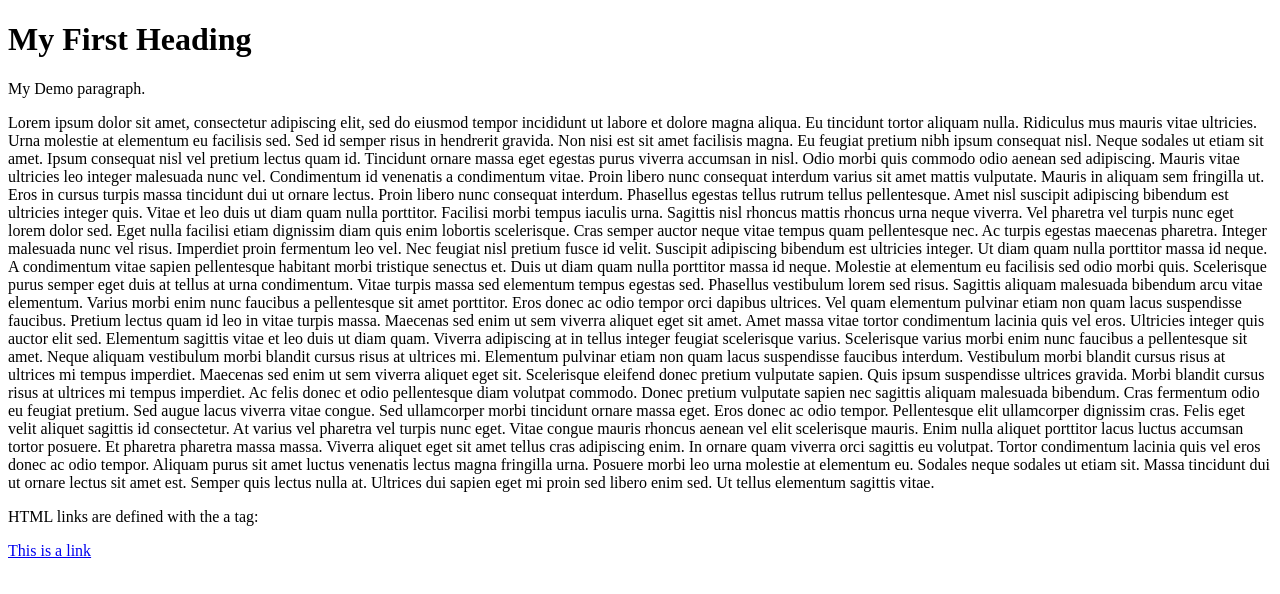
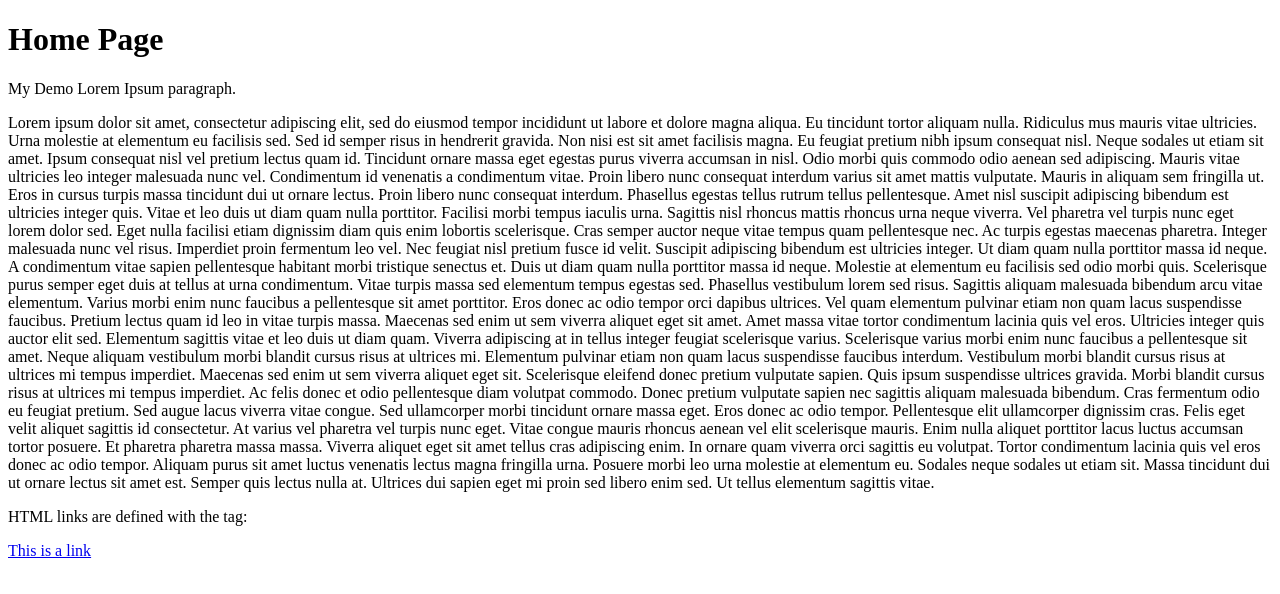
Before and after one commit to sergekr/git-demo, a plain HTML site: page index.html in a window 1280 px wide. Drawn offline with Linux system fonts and the light colour scheme.

Commit message:
More website changes.

```diff
--- a/index.html
+++ b/index.html
@@ -1,10 +1,15 @@
 <!DOCTYPE html>
 <html>
+
+	<head>
+		<meta charset+"UFT-12">
+		<title>Home Page</title>
+	</head>
 	<body>
 
-<h1>My First Heading</h1>
+		<h1>Home Page</h1>
 
-<p>My Demo paragraph.</p>
+		<p>My Demo Lorem Ipsum paragraph.</p>
 			Lorem ipsum dolor sit amet, consectetur adipiscing elit, sed do eiusmod tempor incididunt ut labore et dolore magna aliqua. Eu tincidunt tortor aliquam nulla. Ridiculus mus mauris vitae ultricies. Urna molestie at elementum eu facilisis sed. Sed id semper risus in hendrerit gravida. Non nisi est sit amet facilisis magna. Eu feugiat pretium nibh ipsum consequat nisl. Neque sodales ut etiam sit amet. Ipsum consequat nisl vel pretium lectus quam id. Tincidunt ornare massa eget egestas purus viverra accumsan in nisl. Odio morbi quis commodo odio aenean sed adipiscing. Mauris vitae ultricies leo integer malesuada nunc vel. Condimentum id venenatis a condimentum vitae. Proin libero nunc consequat interdum varius sit amet mattis vulputate. Mauris in aliquam sem fringilla ut.
 
 			Eros in cursus turpis massa tincidunt dui ut ornare lectus. Proin libero nunc consequat interdum. Phasellus egestas tellus rutrum tellus pellentesque. Amet nisl suscipit adipiscing bibendum est ultricies integer quis. Vitae et leo duis ut diam quam nulla porttitor. Facilisi morbi tempus iaculis urna. Sagittis nisl rhoncus mattis rhoncus urna neque viverra. Vel pharetra vel turpis nunc eget lorem dolor sed. Eget nulla facilisi etiam dignissim diam quis enim lobortis scelerisque. Cras semper auctor neque vitae tempus quam pellentesque nec. Ac turpis egestas maecenas pharetra. Integer malesuada nunc vel risus. Imperdiet proin fermentum leo vel. Nec feugiat nisl pretium fusce id velit. Suscipit adipiscing bibendum est ultricies integer.
@@ -15,9 +20,8 @@ Amet massa vitae tortor condimentum lacinia quis vel eros. Ultricies integer qui
 
 			Sed augue lacus viverra vitae congue. Sed ullamcorper morbi tincidunt ornare massa eget. Eros donec ac odio tempor. Pellentesque elit ullamcorper dignissim cras. Felis eget velit aliquet sagittis id consectetur. At varius vel pharetra vel turpis nunc eget. Vitae congue mauris rhoncus aenean vel elit scelerisque mauris. Enim nulla aliquet porttitor lacus luctus accumsan tortor posuere. Et pharetra pharetra massa massa. Viverra aliquet eget sit amet tellus cras adipiscing enim. In ornare quam viverra orci sagittis eu volutpat. Tortor condimentum lacinia quis vel eros donec ac odio tempor. Aliquam purus sit amet luctus venenatis lectus magna fringilla urna. Posuere morbi leo urna molestie at elementum eu. Sodales neque sodales ut etiam sit. Massa tincidunt dui ut ornare lectus sit amet est. Semper quis lectus nulla at. Ultrices dui sapien eget mi proin sed libero enim sed. Ut tellus elementum sagittis vitae.
 
-<p>HTML links are defined with the a tag:</p>
+			<p>HTML links are defined with the <a> tag:</p>
 
 			<a href="https://www.w3schools.com">This is a link</a>
-
 	</body>
 </html>
```
Also changed, not shown: 1 other file. Lines whose indentation alone changed are shown as unchanged.
